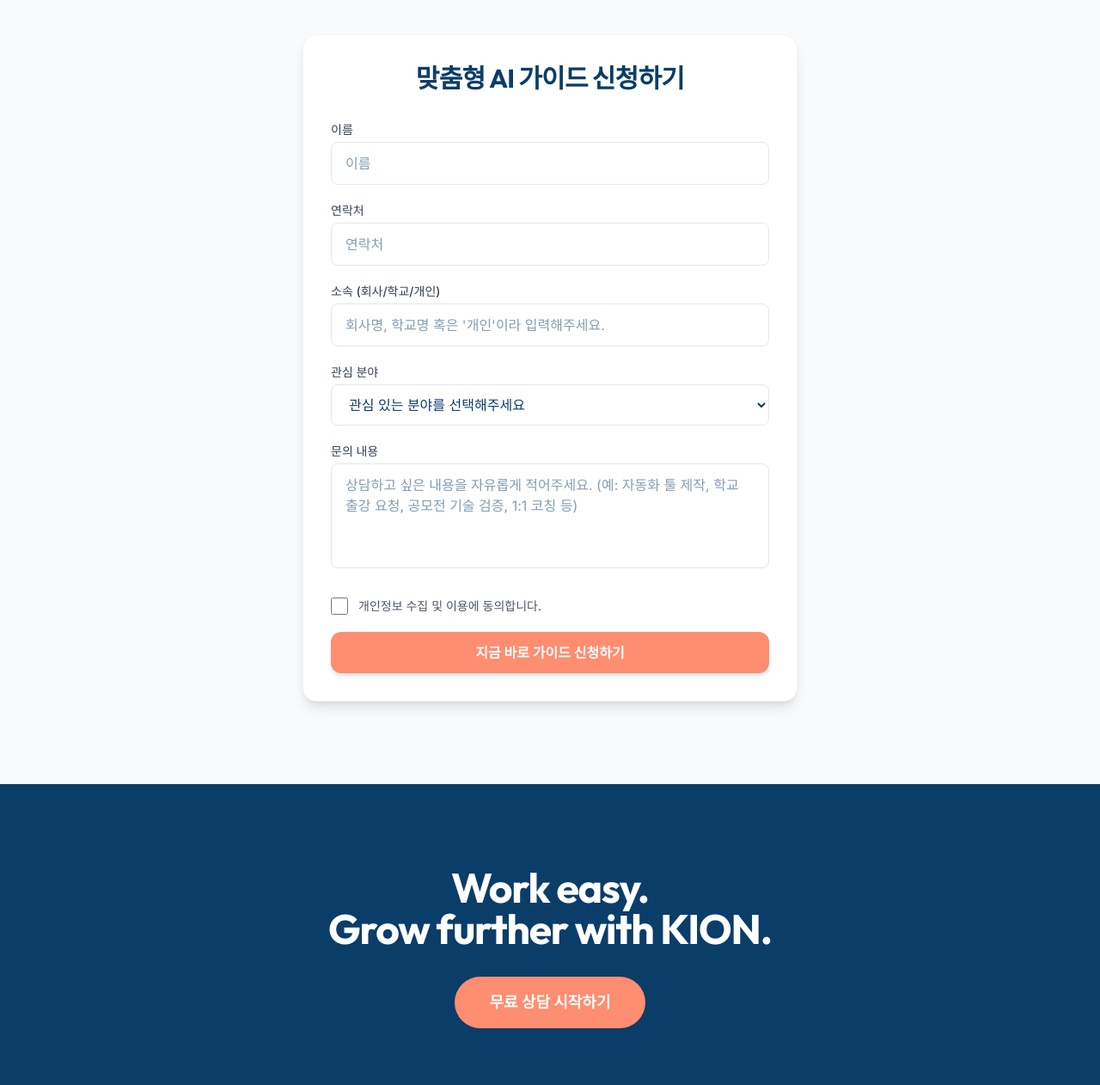
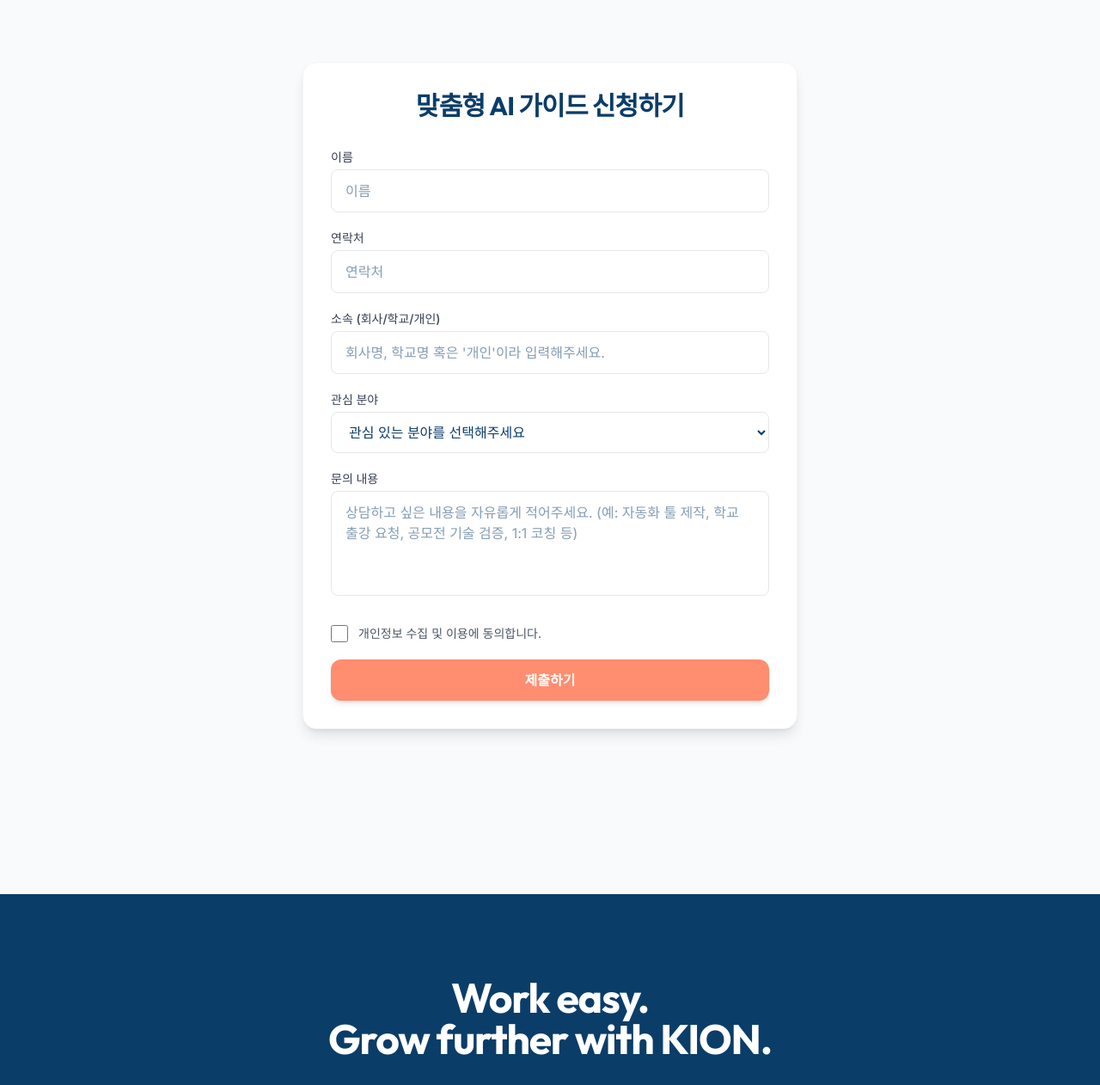
Before and after one commit to kionlabs/Home, a React (Vite) app: page / in a window 1280 px wide. Shown: the part 6531-7793 px from the top of the page at 86% size. Built offline with nearby package versions, Linux system fonts and the light colour scheme.

Commit message:
style: update spacing and button copy for form and footer

```diff
--- a/src/components/ContactForm.tsx
+++ b/src/components/ContactForm.tsx
@@ -48,7 +48,7 @@ export default function ContactForm() {
   }
 
   return (
-    <section className="py-24 bg-gray-50">
+    <section className="pt-32 pb-48 bg-gray-50">
       <div className="max-w-xl mx-auto p-8 bg-white rounded-2xl shadow-lg border border-gray-100">
         <h2 className="text-3xl font-bold text-brand-primary mb-8 text-center">맞춤형 AI 가이드 신청하기</h2>
         <form onSubmit={handleSubmit} className="space-y-5">
@@ -140,7 +140,7 @@ export default function ContactForm() {
                 </svg>
                 제출 중...
               </>
-            ) : '지금 바로 가이드 신청하기'}
+            ) : '제출하기'}
           </button>
         </form>
       </div>
--- a/src/components/Footer.tsx
+++ b/src/components/Footer.tsx
@@ -10,7 +10,7 @@ export default function Footer() {
             Work easy.<br/>Grow further with KION.
           </h2>
           <button className="bg-brand-accent text-white px-10 py-4 rounded-full text-lg font-bold hover:opacity-90 transition-all">
-            무료 상담 시작하기
+            지금 바로 가이드 신청하기
           </button>
         </div>
 
```
